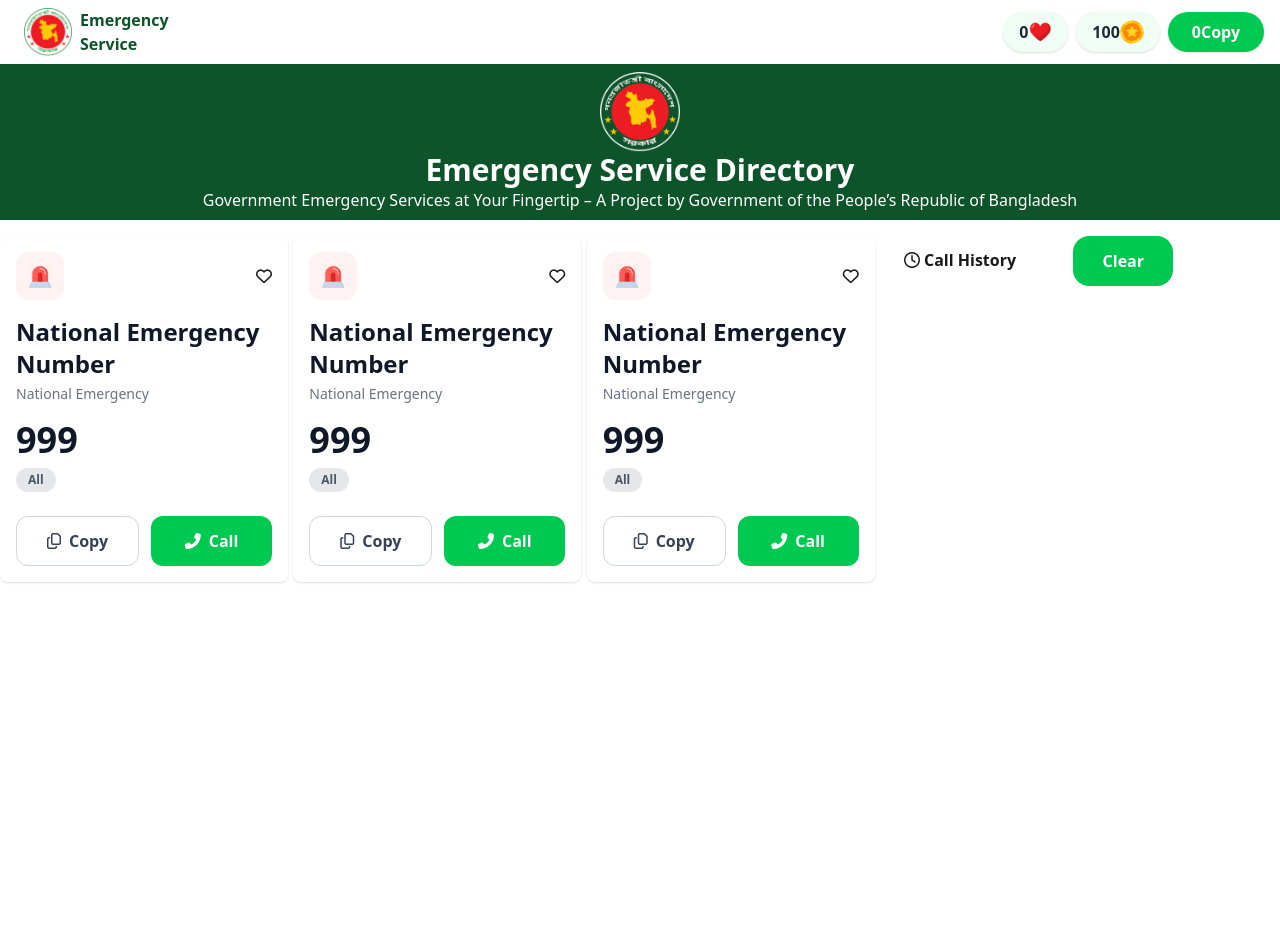
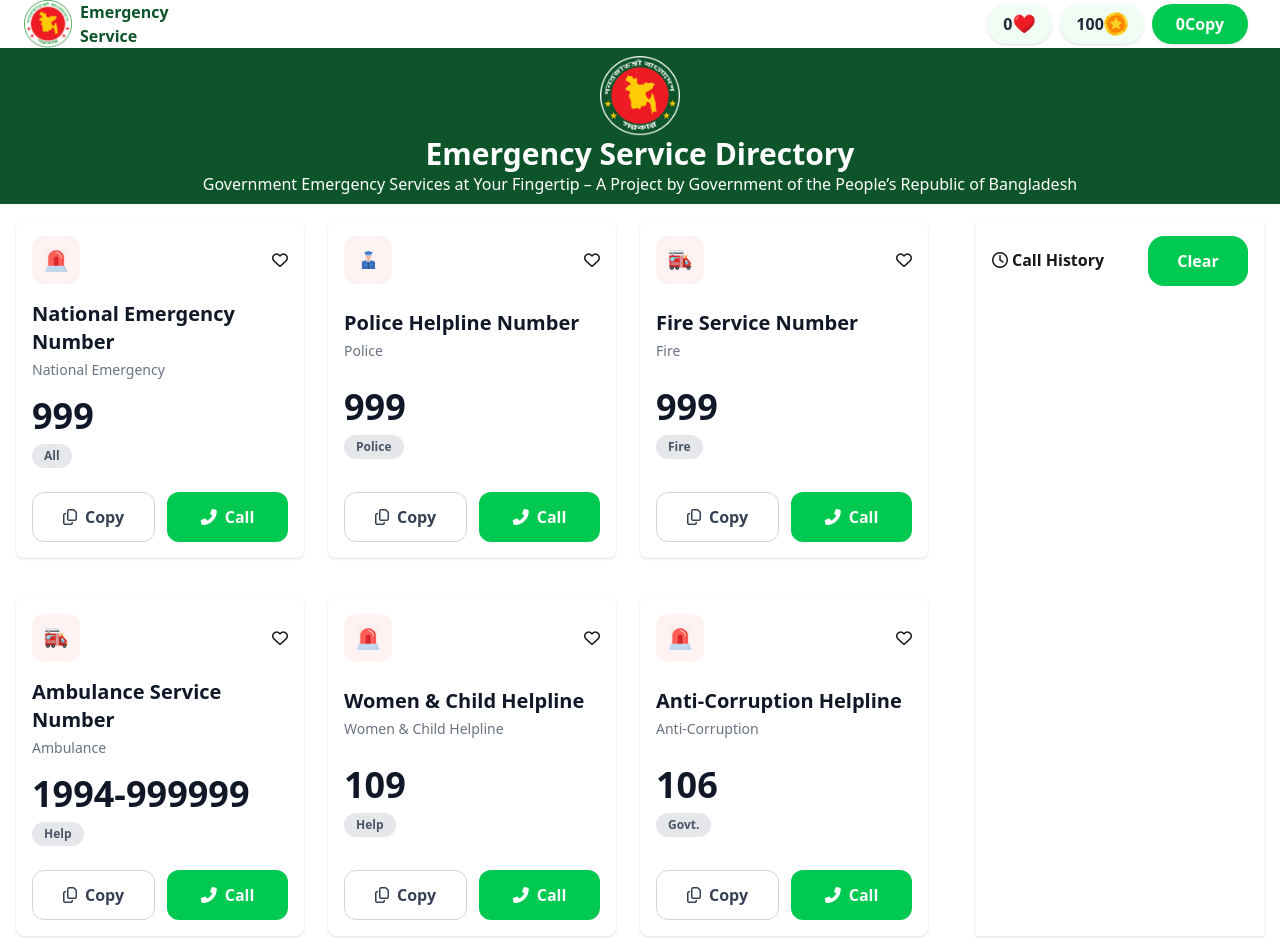
Before and after one commit to imamulislam23/Helpline, a plain HTML site: page index.html in a window 1280 px wide. Before the commit the page ends 800 px from the top, so only its background shows below. Drawn offline with nearby package versions, Linux system fonts and the light colour scheme.

Commit message:
fine tuning

```diff
--- a/index.html
+++ b/index.html
@@ -10,26 +10,24 @@
     <link rel="stylesheet" href="https://cdnjs.cloudflare.com/ajax/libs/font-awesome/6.6.0/css/all.min.css">
 </head>
 
-<body class="max-w-[1440px] mx-auto">
+<body class="xl:max-w-[1440px] mx-auto flex flex-col items-center">
 
     <!-- Navbar -->
-    <div class="flex justify-between mx-auto px-4 py-2">
+    <div class="m-auto flex flex-col items-center md:w-full md:flex-row md:flex md:justify-between md:mx-auto md:px-4 mnd:py-2">
         <div class="flex items-center ">
             <p class="size-12 mx-2"><img src="./assets/logo.png" alt="" ></p>
-            <p class="text-green-900 font-bold">Emergency <br> Service</p>
+            <p class="text-green-900 font-bold text-center xl:text-left">Emergency <br> Service</p>
         </div>
 
-        <div class="flex items-center space-x-2">
+        <div class="flex justify-between items-center xl:space-x-2 mx-4">
          <button class="flex items-center justify-center px-4 py-2 bg-green-50 rounded-full text-gray-800 font-semibold shadow-sm">
-         <p id="heart-counter">0</p>
-         <p class="size-6"><img src="./assets/heart.png" alt=""></p>
-
+            <p id="heart-counter">0</p>
+            <p class="size-6"><img src="./assets/heart.png" alt=""></p>
          </button>
 
          <button class="flex items-center justify-center px-4 py-2 bg-green-50 rounded-full text-gray-800 font-semibold shadow-sm">
          <p id="coin-counter">100</p>
          <p class="size-6"><img src="./assets/coin.png" alt=""></p>
-
          </button>
 
          <button class="flex items-center justify-center px-6 py-2 bg-green-500 rounded-full text-white font-semibold shadow-sm hover:bg-green-600 transition-colors">
@@ -41,19 +39,19 @@
     </div>
 
     <!--Banner-->
-    <div class="bg-green-900 flex flex-col items-center py-2">
+    <div class="bg-green-900 flex flex-col items-center py-2 xl:flex xl:flex-col xl:items-center xl:py-2 xl:w-full">
         <p class="size-20"><img src="./assets/logo-dark.png" alt=""></p>
-        <p class="font-bold text-3xl text-white">Emergency Service Directory</p>
-        <p class="text-white">Government Emergency Services at Your Fingertip – A Project by Government of the People’s Republic of Bangladesh</p>
+        <p class="font-bold text-3xl text-center text-white">Emergency Service Directory</p>
+        <p class="text-white text-center">Government Emergency Services at Your Fingertip – A Project by Government of the People’s Republic of Bangladesh</p>
     </div>
 
     <!--cards and call history-->
-    <div class="w-11/12 grid grid-cols-12 gap-8">
+    <div class=" xl:grid xl:grid-cols-12 xl:gap-8">
         <!--cards-->
-        <div class="col-span-9 grid grid-cols-3 gap-2 " >
+        <div class="xl:col-span-9 xl:grid xl:grid-cols-3 xl:gap-2 " >
 
          <!--card1-->
-            <div class="card bg-base-100 w-72 shadow-sm my-4  mx-0 p-4 ">
+            <div class="card bg-base-100 w-72 shadow-sm my-4  mx-0 p-4 flex flex-col justify-between ">
 
                 <div class="flex items-center justify-between ">
                     <p class="bg-red-50 p-3 rounded-xl size-12"><img src="./assets/emergency.png" alt="" class=""></p>
@@ -61,7 +59,7 @@
                 </div>
                 <!-- Text Content -->
                 <div class="mt-4">
-                 <h2 class="font-bold text-2xl text-gray-900 title">National Emergency Number</h2>
+                 <h2 class="font-bold text-xl text-gray-900 title">National Emergency Number</h2>
                  <p class="text-sm text-gray-500 mt-1">National Emergency</p>
                 </div>
                  <!-- Main Number -->
@@ -88,23 +86,58 @@
                 </div>
             </div>
          <!--card2-->
-            <div class="card bg-base-100 w-72 shadow-sm my-4  mx-0 p-4">
+            <div class="card bg-base-100 w-72 shadow-sm my-4  mx-0 p-4 flex flex-col justify-between">
 
                 <div class="flex items-center justify-between ">
-                    <p class="bg-red-50 p-3 rounded-xl size-12"><img src="./assets/emergency.png" alt="" class=""></p>
+                    <p class="bg-red-50 p-3 rounded-xl size-12"><img src="./assets/police.png" alt="" class=""></p>
                     <p class="heart"><i class="far fa-heart"></i></p>
                 </div>
                 <!-- Text Content -->
                 <div class="mt-4">
-                 <h2 class="font-bold text-2xl text-gray-900 title">National Emergency Number</h2>
-                 <p class="text-sm text-gray-500 mt-1">National Emergency</p>
+                 <h2 class="font-bold text-xl text-gray-900 title">Police Helpline Number</h2>
+                 <p class="text-sm text-gray-500 mt-1">Police</p>
                 </div>
                  <!-- Main Number -->
                 <div class="mt-4">
                  <h1 class="font-bold text-4xl text-gray-900 desc">999</h1>
                  <!-- Tag -->
                  <span class="inline-block bg-gray-200 text-gray-600 text-xs font-semibold px-3 py-1 rounded-full mt-2">
-                 All
+                 Police
+                 </span>
+                </div>
+
+                <!-- Buttons -->
+                <div class="mt-6 flex space-x-3 content-end">
+                 <!-- Copy Button -->
+                 <button class="flex-1 flex items-center justify-center space-x-2 py-3 rounded-xl border border-gray-300 text-gray-700 font-semibold transition hover:bg-gray-100 copy-button">
+                 <i class="fa-regular fa-copy"></i>
+                 <span>Copy</span>
+                 </button>
+                 <!-- Call Button -->
+                 <button class="flex-1 flex items-center justify-center space-x-2 py-3 rounded-xl bg-green-500 text-white font-semibold transition hover:bg-green-600 call-button">
+                 <i class="fa-solid fa-phone-alt"></i>
+                 <span>Call</span>
+                 </button>
+                </div>
+            </div>
+         <!--card3-->
+            <div class="card bg-base-100 w-72 shadow-sm my-4  mx-0 p-4 flex flex-col justify-between">
+
+                <div class="flex items-center justify-between ">
+                    <p class="bg-red-50 p-3 rounded-xl size-12"><img src="./assets/fire-service.png" alt="" class=""></p>
+                    <p class="heart"><i class="far fa-heart"></i></p>
+                </div>
+                <!-- Text Content -->
+                <div class="mt-4">
+                 <h2 class="font-bold text-xl text-gray-900 title">Fire Service Number</h2>
+                 <p class="text-sm text-gray-500 mt-1">Fire</p>
+                </div>
+                 <!-- Main Number -->
+                <div class="mt-4">
+                 <h1 class="font-bold text-4xl text-gray-900 desc">999</h1>
+                 <!-- Tag -->
+                 <span class="inline-block bg-gray-200 text-gray-600 text-xs font-semibold px-3 py-1 rounded-full mt-2">
+                 Fire
                  </span>
                 </div>
 
@@ -122,24 +155,94 @@
                  </button>
                 </div>
             </div>
-         <!--card3-->
-            <div class="card bg-base-100 w-72 shadow-sm my-4  mx-0 p-4">
+         <!--card4-->
+            <div class="card bg-base-100 w-72 shadow-sm my-4  mx-0 p-4 flex flex-col justify-between">
 
                 <div class="flex items-center justify-between ">
-                    <p class="bg-red-50 p-3 rounded-xl size-12"><img src="./assets/emergency.png" alt="" class=""></p>
+                    <p class="bg-red-50 p-3 rounded-xl size-12"><img src="./assets/fire-service.png" alt="" class=""></p>
                     <p class="heart"><i class="far fa-heart"></i></p>
                 </div>
                 <!-- Text Content -->
                 <div class="mt-4">
-                 <h2 class="font-bold text-2xl text-gray-900 title">National Emergency Number</h2>
-                 <p class="text-sm text-gray-500 mt-1">National Emergency</p>
+                 <h2 class="font-bold text-xl text-gray-900 title">Ambulance Service Number</h2>
+                 <p class="text-sm text-gray-500 mt-1">Ambulance</p>
                 </div>
                  <!-- Main Number -->
                 <div class="mt-4">
-                 <h1 class="font-bold text-4xl text-gray-900 desc">999</h1>
+                 <h1 class="font-bold text-4xl text-gray-900 desc">1994-999999</h1>
                  <!-- Tag -->
                  <span class="inline-block bg-gray-200 text-gray-600 text-xs font-semibold px-3 py-1 rounded-full mt-2">
-                 All
+                 Help
+                 </span>
+                </div>
+
+                <!-- Buttons -->
+                <div class="mt-6 flex space-x-3">
+                 <!-- Copy Button -->
+                 <button class="flex-1 flex items-center justify-center space-x-2 py-3 rounded-xl border border-gray-300 text-gray-700 font-semibold transition hover:bg-gray-100 copy-button">
+                 <i class="fa-regular fa-copy"></i>
+                 <span>Copy</span>
+                 </button>
+                 <!-- Call Button -->
+                 <button class="flex-1 flex items-center justify-center space-x-2 py-3 rounded-xl bg-green-500 text-white font-semibold transition hover:bg-green-600 call-button">
+                 <i class="fa-solid fa-phone-alt"></i>
+                 <span>Call</span>
+                 </button>
+                </div>
+            </div>
+         <!--card5-->
+            <div class="card bg-base-100 w-72 shadow-sm my-4  mx-0 p-4 flex flex-col justify-between">
+
+                <div class="flex items-center justify-between ">
+                    <p class="bg-red-50 p-3 rounded-xl size-12"><img src="./assets/emergency.png" alt="" class=""></p>
+                    <p   class="heart"><i class="far fa-heart"></i></p>
+                </div>
+                <!-- Text Content -->
+                <div class="mt-4">
+                 <h2 class="font-bold text-xl text-gray-900 title">Women & Child Helpline</h2>
+                 <p class="text-sm text-gray-500 mt-1">Women & Child Helpline</p>
+                </div>
+                 <!-- Main Number -->
+                <div class="mt-4">
+                 <h1 class="font-bold text-4xl text-gray-900 desc">109</h1>
+                 <!-- Tag -->
+                 <span class="inline-block bg-gray-200 text-gray-600 text-xs font-semibold px-3 py-1 rounded-full mt-2">
+                 Help
+                 </span>
+                </div>
+
+                <!-- Buttons -->
+                <div class="mt-6 flex space-x-3">
+                 <!-- Copy Button -->
+                 <button class="flex-1 flex items-center justify-center space-x-2 py-3 rounded-xl border border-gray-300 text-gray-700 font-semibold transition hover:bg-gray-100 copy-button">
+                 <i class="fa-regular fa-copy"></i>
+                 <span>Copy</span>
+                 </button>
+                 <!-- Call Button -->
+                 <button class="flex-1 flex items-center justify-center space-x-2 py-3 rounded-xl bg-green-500 text-white font-semibold transition hover:bg-green-600 call-button">
+                 <i class="fa-solid fa-phone-alt"></i>
+                 <span>Call</span>
+                 </button>
+                </div>
+            </div>
+         <!--card6-->
+            <div class="card bg-base-100 w-72 shadow-sm my-4  mx-0 p-4 flex flex-col justify-between">
+
+                <div class="flex items-center justify-between ">
+                    <p class="bg-red-50 p-3 rounded-xl size-12"><img src="./assets/emergency.png" alt="" class=""></p>
+                    <p   class="heart"><i class="far fa-heart"></i></p>
+                </div>
+                <!-- Text Content -->
+                <div class="mt-4">
+                 <h2 class="font-bold text-xl text-gray-900 title">Anti-Corruption Helpline</h2>
+                 <p class="text-sm text-gray-500 mt-1">Anti-Corruption</p>
+                </div>
+                 <!-- Main Number -->
+                <div class="mt-4">
+                 <h1 class="font-bold text-4xl text-gray-900 desc">106</h1>
+                 <!-- Tag -->
+                 <span class="inline-block bg-gray-200 text-gray-600 text-xs font-semibold px-3 py-1 rounded-full mt-2">
+                 Govt.
                  </span>
                 </div>
 
@@ -158,11 +261,10 @@
                 </div>
             </div>
 
-
         </div>
 
         <!--call history-->
-        <div  class="col-span-3   mt-4 ">
+        <div  class="col-span-3  bg-base-100 w-72 shadow-sm my-4  mx-0 p-4 ">
 
             <div class="flex items-start justify-between">
                  <div class="flex items-center  py-3 ">
```
Also changed, not shown: dom.js (+7 -6 lines).
